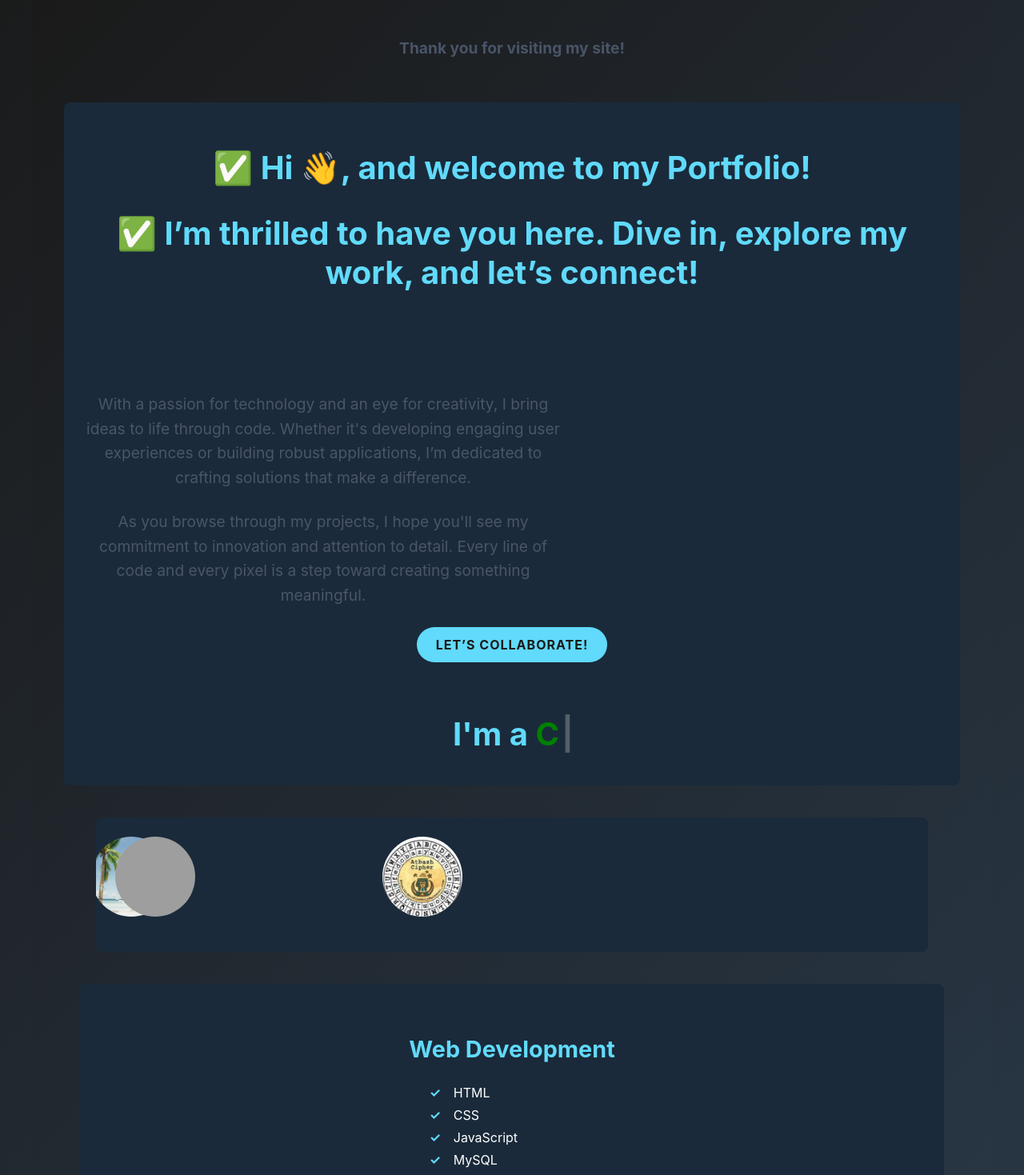
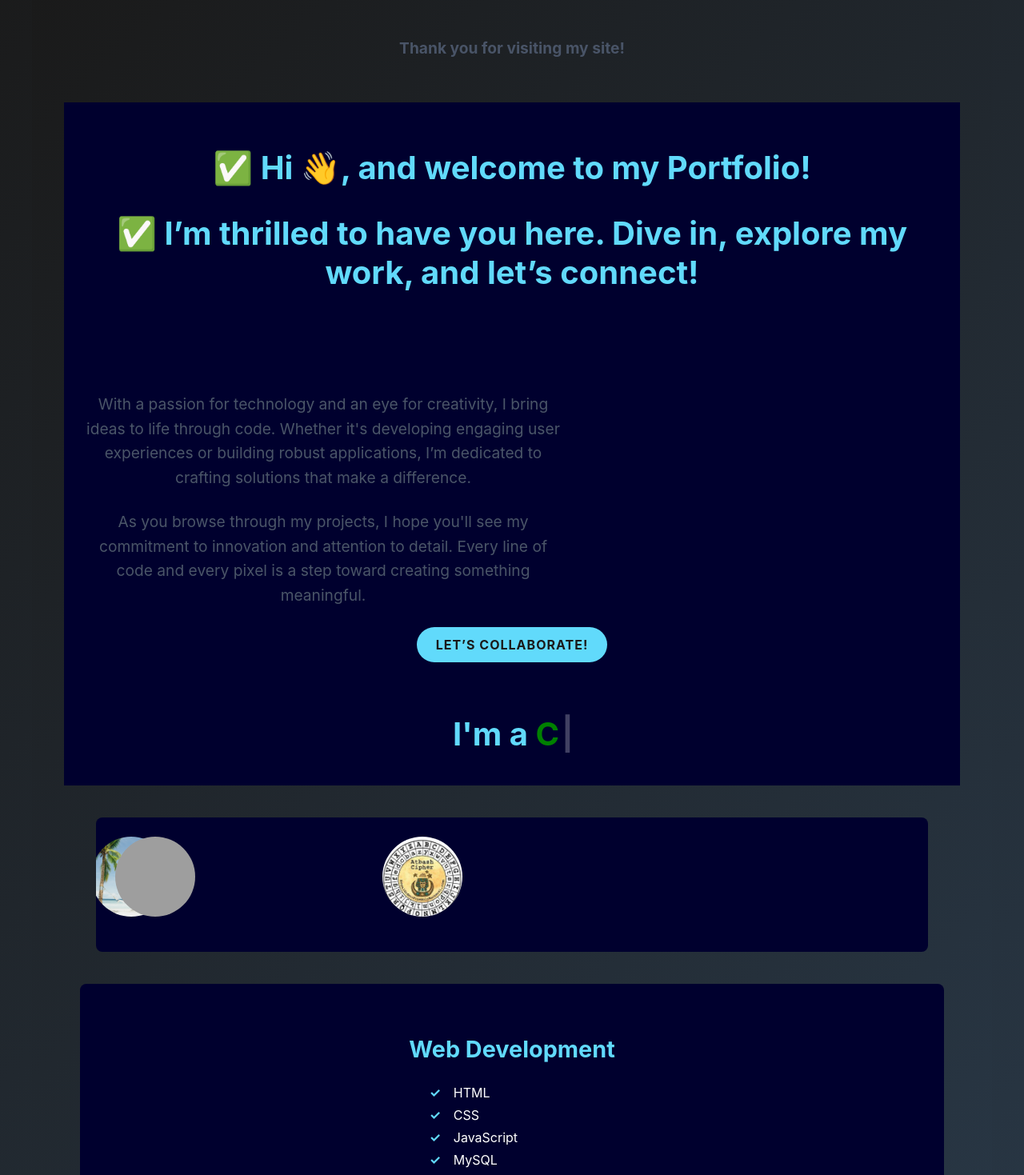
Before and after one commit to biwott77/Biwott, a React (Create React App) app: page / in a window 1280 px wide. Shown: the part 120-1589 px from the top of the page at 80% size. Built offline with nearby package versions, Linux system fonts and the light colour scheme; grey boxes are pictures that could not be loaded.

Commit message:
Initial commit

```diff
--- a/src/Frontend/Home.js
+++ b/src/Frontend/Home.js
@@ -49,15 +49,18 @@ const HomePage = () => {
     delaySpeed: 1000,
   });
 
+
   return (
-    <div className="home" style={{backgroundColor: 'red'}}>
+    <div className="home">
       <div className="animated-thank-you">
         <p>Thank you for visiting my site!</p>
       </div>
       <div className="home-content">
         <div className="intro-container">
-          <h2>✅ Hi 👋, and welcome to my Portfolio!</h2>
+          <div className='sub'>
+          <h2 className='sub1'>✅ Hi 👋, and welcome to my Portfolio!</h2>
           <h2>✅ I’m thrilled to have you here. Dive in, explore my work, and let’s connect!</h2>
+          </div>
           <h1><span style={{ color: 'yellow', margin: '20px' }}>{Intro}</span></h1>
           <p>
             With a passion for technology and an eye for creativity, I bring ideas to life through code. Whether it's developing engaging user experiences or building robust applications, I’m dedicated to crafting solutions that make a difference.
@@ -98,7 +101,7 @@ const HomePage = () => {
             onMouseEnter={() => setWebDevHover(true)}
             onMouseLeave={() => setWebDevHover(false)}
           >
-            <h3>
+            <h3 className='headers'>
               {webDevHover ? (
                 <>
                   {webDevTyping}
@@ -123,7 +126,7 @@ const HomePage = () => {
             onMouseEnter={() => setCyberSecHover(true)}
             onMouseLeave={() => setCyberSecHover(false)}
           >
-            <h3>
+            <h3 className='headers'>
               {cyberSecHover ? (
                 <>
                   {cyberSecTyping}
@@ -147,7 +150,7 @@ const HomePage = () => {
             onMouseEnter={() => setCertHover(true)}
             onMouseLeave={() => setCertHover(false)}
           >
-            <h3>
+            <h3 className='headers'>
               {certHover ? (
                 <>
                   {certTyping}
--- a/src/styles/Home.css
+++ b/src/styles/Home.css
@@ -3,8 +3,9 @@
   min-height: 100vh;
   /* margin-left: calc(-50vw + 50%);
   margin-right: calc(-50vw + 50%); */
-  padding: 80px 0 30px; /* Adjust top padding to account for navbar */
+  padding: 80px 0 30px;
   background: linear-gradient(135deg, #1a1a1a 0%, #2c3e50 100%);
+  background-color: rgb(0, 0, 46);
   color: #ffffff;
   display: flex;
   flex-direction: column;
@@ -14,7 +15,7 @@
 
 .home-content {
   width: 100%;
-  max-width: 1200px; /* Match this with your app container max-width */
+  max-width: 1200px;
   padding: 0 20px;
   box-sizing: border-box;
   flex-grow: 1;
@@ -23,7 +24,6 @@
 .home h1 {
   font-size: 3.5rem;
   margin-bottom: 1rem;
-  /* text-shadow: 2px 2px 4px rgba(0,0,0,0.5); */
 }
 
 .home h2 {
@@ -38,7 +38,6 @@
   max-width: 600px;
   line-height: 1.6;
 }
-
 .cta-button {
   background-color: #61dafb;
   color: #1a1a1a;
@@ -61,7 +60,7 @@
 
 .skills-certifications {
   width: 100%;
-  max-width: 1200px; /* Match this with your app container max-width */
+  max-width: 1200px;
   padding: 0 20px;
   box-sizing: border-box;
   display: flex;
@@ -71,7 +70,7 @@
 }
 
 .skill-cert-container {
-  background-color: #1a2a3a;
+  background-color: rgb(0, 0, 46);
   border-radius: 8px;
   padding: 1.5rem;
   text-align: left;
@@ -89,7 +88,7 @@
   margin-bottom: 1rem;
   color: #61dafb;
   text-align: center;
-  height: 2em; /* Adjust this value as needed */
+  height: 2em;
   display: flex;
   align-items: center;
   justify-content: center;
@@ -109,25 +108,25 @@
 }
 
 .skill-cert-container li::before {
-  content: '\2713'; /* Unicode character for checkmark */
+  content: '\2713';
   position: absolute;
   left: 0;
-  color: #61dafb; /* Color of the checkmark */
+  color: #61dafb;
   font-weight: bold;
 }
 
 .animated-images-container {
-  background-color: #1a2a3a; /* Same background color as skill-cert-container */
+  background-color: rgb(0, 0 ,46);
   border-radius: 8px;
   padding: 1.5rem;
-  margin-top: 2rem; /* Same margin as skills-certifications */
-  overflow: hidden; /* Ensure images don't overflow during animation */
+  margin-top: 2rem;
+  overflow: hidden;
   margin: 40px;
 }
 
 .animated-images {
   position: relative;
-  height: 120px; /* Set a fixed height for the container */
+  height: 120px;
 }
 
 .image-container {
@@ -146,14 +145,13 @@
 
 @keyframes moveLeftToRight {
   0% {
-    left: -100px; /* Start off-screen to the left */
+    left: -100px;
   }
   100% {
-    left: 100%; /* End off-screen to the right */
+    left: 100%;
   }
 }
 
-/* Stagger the animation for each image */
 .image-container:nth-child(1) {
   animation-delay: 0s;
 }
@@ -183,11 +181,9 @@
   0% { transform: translateX(100%); }
   100% { transform: translateX(-100%); }
 }
-/* ... other styles ... */
 
 .intro-container {
-  background-color: #1a2a3a; /* Same background color as other containers */
-  border-radius: 8px;
+  background-color: #1a2a3a;
   padding: 1.5rem;
   margin-bottom: 2rem;
   text-align: center;
@@ -203,7 +199,6 @@
 
 .cta-button {
   display: inline-block;
-  /* ... existing cta-button styles ... */
 }
 
 .cert-list{
@@ -354,3 +349,19 @@
     font-size: 0.9rem;
   }
 }
+
+.intro-container{
+  background-color: rgb(0, 0, 46);
+}
+.sub{
+  display: block;
+  position: relative;
+  left: 0;
+}
+.sub1{
+  position: relative;
+  left: 0;
+}
+/* .headers{
+  position: absolute;
+} */
```
